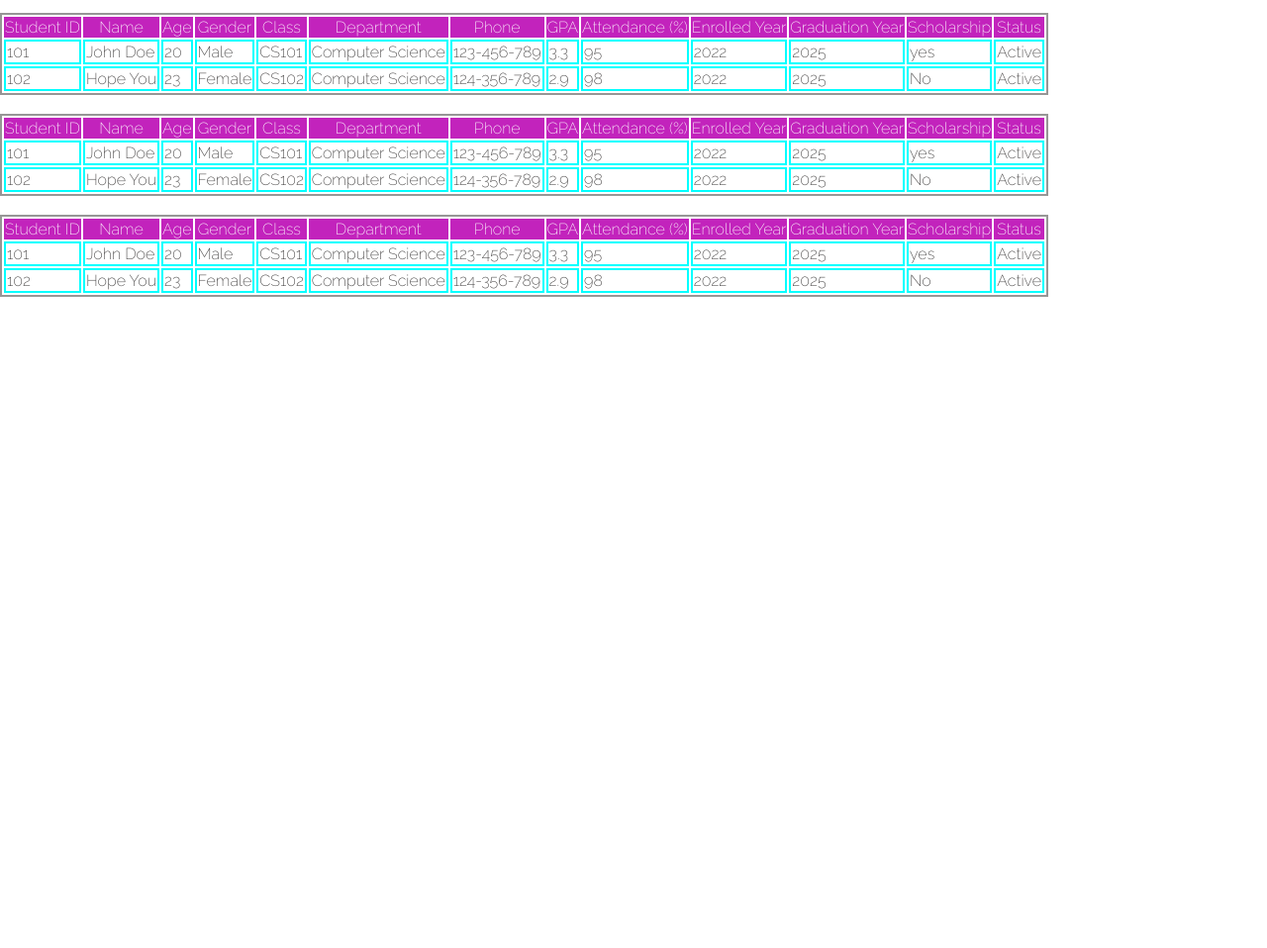
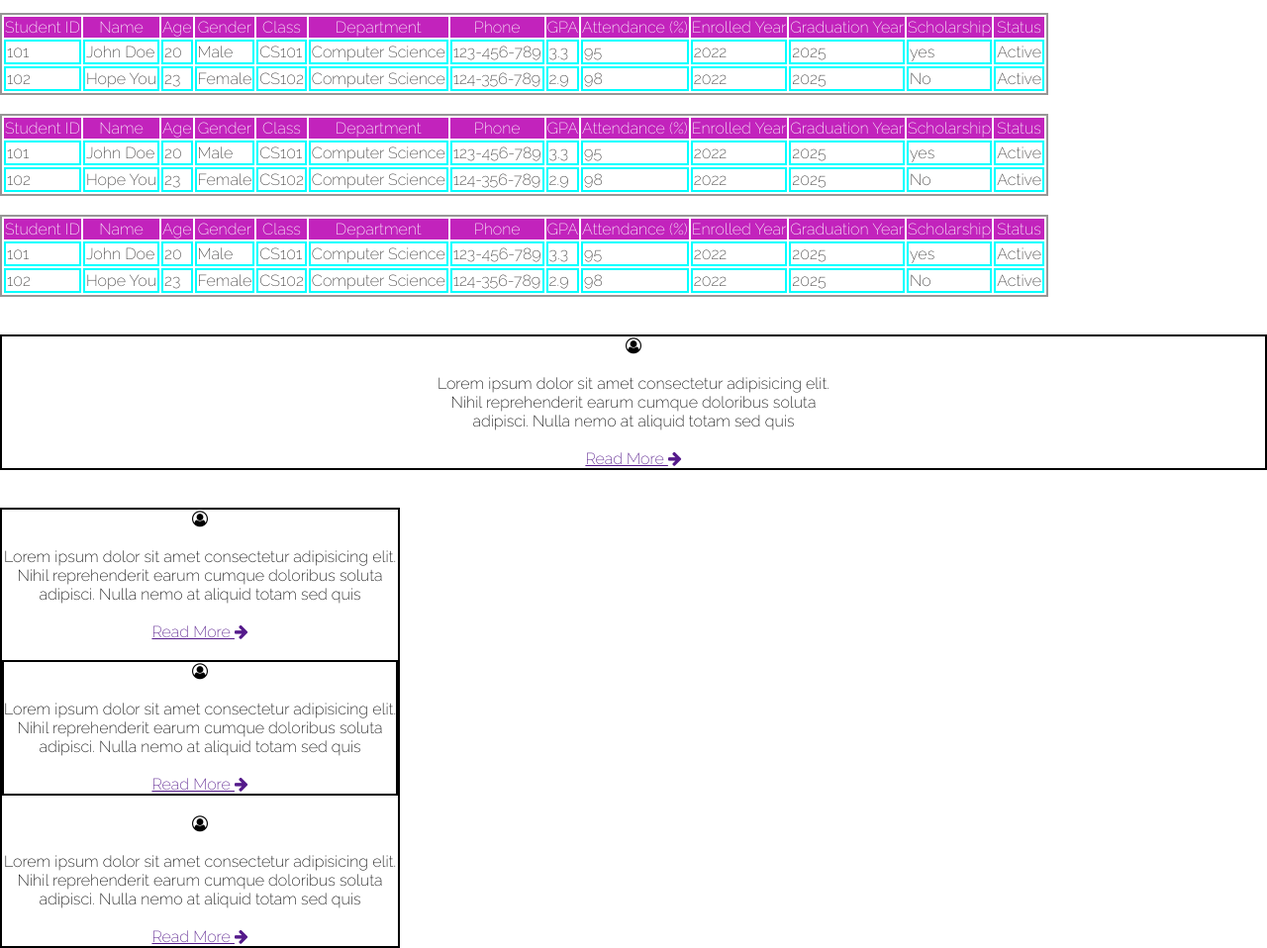
Before and after one commit to Papi-Chillz/Mid_Sem-Practical, a plain HTML site: page index.html in a window 1280 px wide. Shown: the part 574-1532 px from the top of the page at 99% size. Before the commit the page ends 874 px from the top, so only its background shows below. Drawn offline with Linux system fonts and the light colour scheme; a web font is replaced by a local one.

Commit message:
Add files via upload

```diff
--- a/index.css
+++ b/index.css
@@ -74,3 +74,19 @@ tr{
 td{
     border: 2px solid aqua;
 }
+.profile{
+    background-color: white;
+    border: 2px solid black;
+}
+.avatar{
+    text-align: center;
+}
+.bio{
+    text-align: center;
+}
+.link{
+    text-align: center;
+}
+.row{
+    display: inline-block;
+}
--- a/index.html
+++ b/index.html
@@ -200,6 +200,65 @@
         </tr>
 
     </table>
+<br>
+<br>
+    <div class="profile">
+        <div class="avatar">
+            <i class="fa fa-user-circle-o" aria-hidden="true"></i>
+        </div>
+        <br>
+        <div class="bio">
+            <p>Lorem ipsum dolor sit amet consectetur adipisicing elit. <br>Nihil reprehenderit earum cumque doloribus soluta <br>adipisci. Nulla nemo at aliquid totam sed quis</p>
+        </div>
+        <br>
+        <div class="link">
+            <a href="">Read More <i class="fa fa-arrow-right" aria-hidden="true"></i></a>
+        </div>
+
+    </div>
+    <br>
+    <br>
+
+    <div class="row">
+        <div class="profile">
+            <div class="avatar">
+                <i class="fa fa-user-circle-o" aria-hidden="true"></i>
+            </div>
+            <br>
+            <div class="bio">
+                <p>Lorem ipsum dolor sit amet consectetur adipisicing elit. <br>Nihil reprehenderit earum cumque doloribus soluta <br>adipisci. Nulla nemo at aliquid totam sed quis</p>
+            </div>
+            <br>
+            <div class="link">
+                <a href="">Read More <i class="fa fa-arrow-right" aria-hidden="true"></i></a>
+            </div>
+            <br>
+            <div class="profile">
+                <div class="avatar">
+                    <i class="fa fa-user-circle-o" aria-hidden="true"></i>
+                </div>
+                <br>
+                <div class="bio">
+                    <p>Lorem ipsum dolor sit amet consectetur adipisicing elit. <br>Nihil reprehenderit earum cumque doloribus soluta <br>adipisci. Nulla nemo at aliquid totam sed quis</p>
+                </div>
+                <br>
+                <div class="link">
+                    <a href="">Read More <i class="fa fa-arrow-right" aria-hidden="true"></i></a>
+                </div>
+            </div>
+                <br>
+                <div class="avatar">
+                    <i class="fa fa-user-circle-o" aria-hidden="true"></i>
+                </div>
+                <br>
+                <div class="bio">
+                    <p>Lorem ipsum dolor sit amet consectetur adipisicing elit. <br>Nihil reprehenderit earum cumque doloribus soluta <br>adipisci. Nulla nemo at aliquid totam sed quis</p>
+                </div>
+                <br>
+                <div class="link">
+                    <a href="">Read More <i class="fa fa-arrow-right" aria-hidden="true"></i></a>
+                </div>
+    </div>
 
 </body>
 </html>
```
